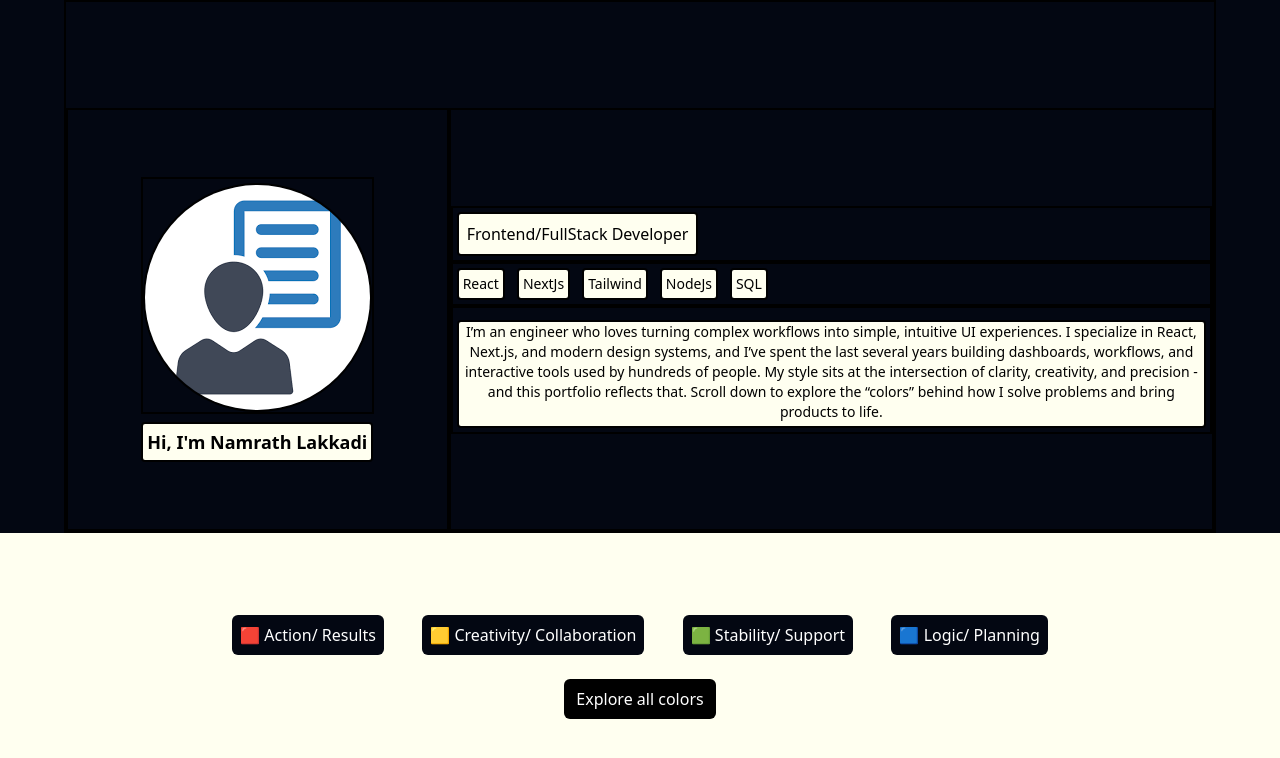
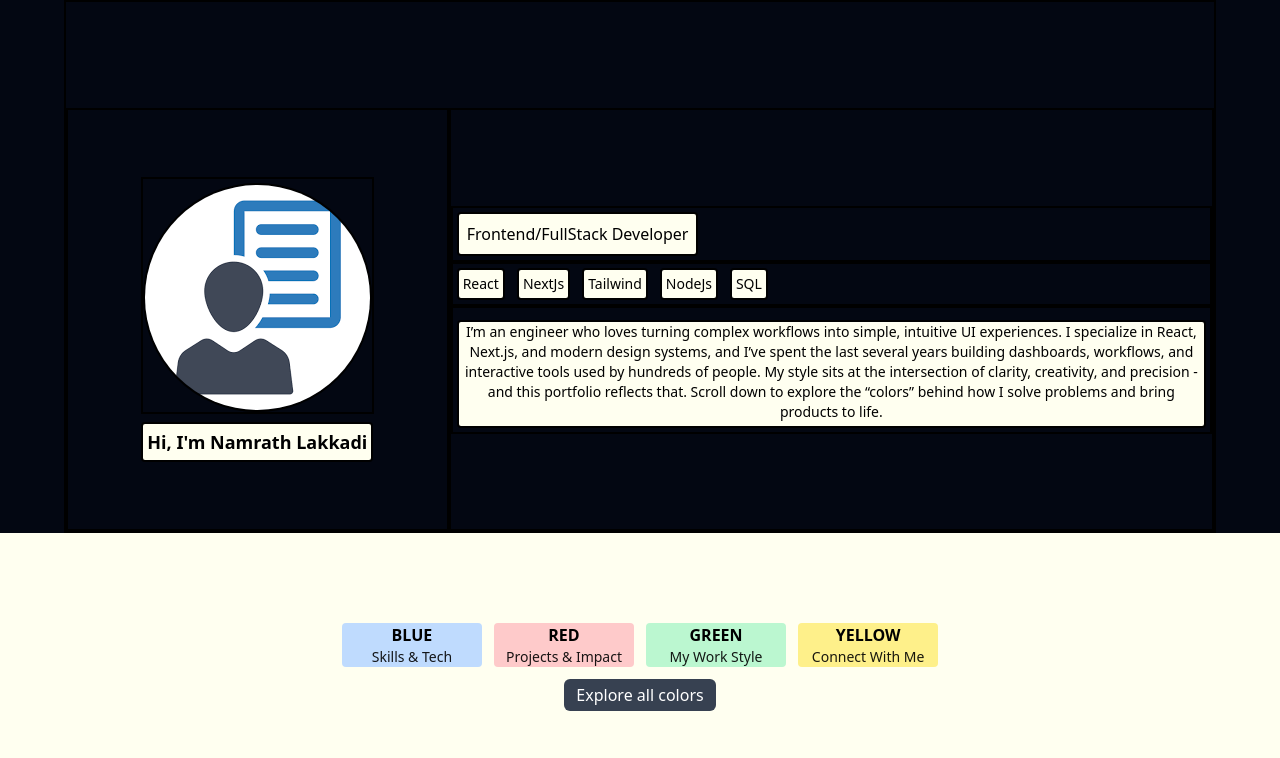
Before and after one commit to NamrathReddy/Namrath-Lakkadi-Portfolio, a React (Vite) app: page / in a window 1280 px wide. Shown: the top 758 px of the page. Built offline with nearby package versions, Linux system fonts and the light colour scheme.

Commit message:
Established the base structure of bottom 1/3 part of the landing page

```diff
--- a/src/sections/LandingSection.jsx
+++ b/src/sections/LandingSection.jsx
@@ -46,25 +46,39 @@ My style sits at the intersection of clarity, creativity, and precision - and th
       {/* ========================================================= */}
       {/* BOTTOM 1/3 = 33.33dvh                                      */}
       {/* ========================================================= */}
-      <div className="h-1/3 w-full bg-[#FFFFF0] flex flex-col items-center justify-center gap-[3vh]">
+      <div className="h-1/3 w-full bg-[#FFFFF0] flex flex-col items-center justify-center gap-3">
 
         {/* ---------------- BLOCK C: 4 Color Buttons ---------------- */}
-        <div className="grid grid-cols-2 md:flex md:flex-row gap-[2vh] md:gap-[3vw] w-[80vw] md:w-auto justify-center">
-          {["🟥 Action/ Results", "🟨 Creativity/ Collaboration", "🟩 Stability/ Support", "🟦 Logic/ Planning"].map((c) => (
-            <button
-              key={c}
-              className="bg-gray-950 text-white p-2 rounded-md "
-            >
-              {c}
+        <div className="grid grid-cols-2 md:grid-cols-4 gap-3">
+            <button className="bg-blue-200 rounded px-3">
+                <span className="text-md font-bold block">BLUE</span>
+                <span className="text-sm opacity-90 block">Skills & Tech</span>
             </button>
-          ))}
+            <button className="bg-red-200 rounded px-3">
+                <span className="text-md font-bold block">RED</span>
+                <span className="text-sm opacity-90 block">Projects & Impact</span>
+            </button>
+            <button className="bg-green-200 rounded px-3">
+                <span className="text-md font-bold block">GREEN</span>
+                <span className="text-sm opacity-90 block">My Work Style</span>
+            </button>
+            <button className="bg-yellow-200 rounded px-3">
+                <span className="text-md font-bold block">YELLOW</span>
+                <span className="text-sm opacity-90 block">Connect With Me</span>
+            </button>
         </div>
 
         {/* ---------------- BLOCK D: Explore All Colors ---------------- */}
-        <button className="bg-black text-white py-2 px-3 rounded-md">
+        <button className="bg-black text-white bg-gray-700 rounded-md px-3 py-1">
           Explore all colors
         </button>
       </div>
+
+         {/* ========================================================= */}
+         {/* BOTTOM 1/3 = 33.33dvh                                      */}
+         {/* ========================================================= */}
+
+
     </section>
   );
 }
```
